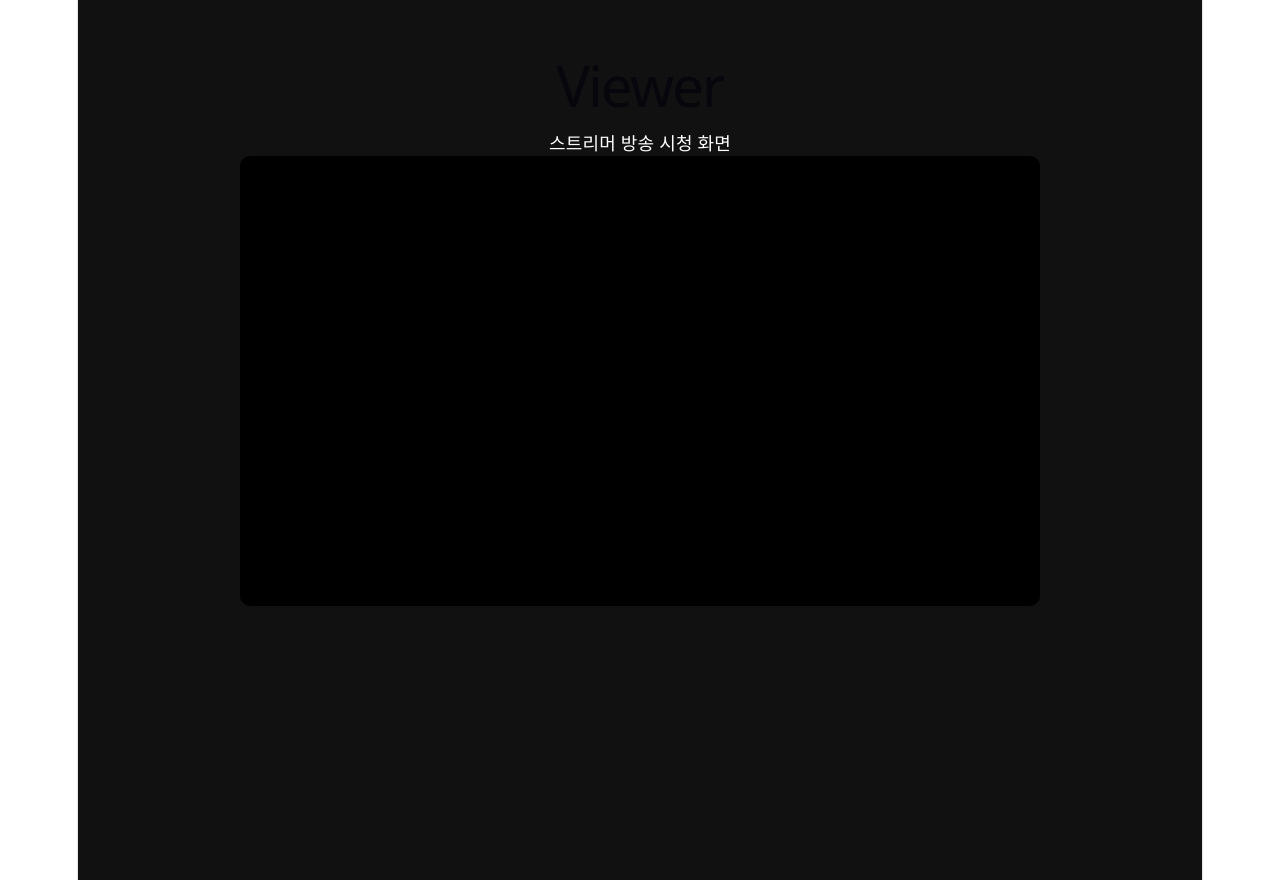
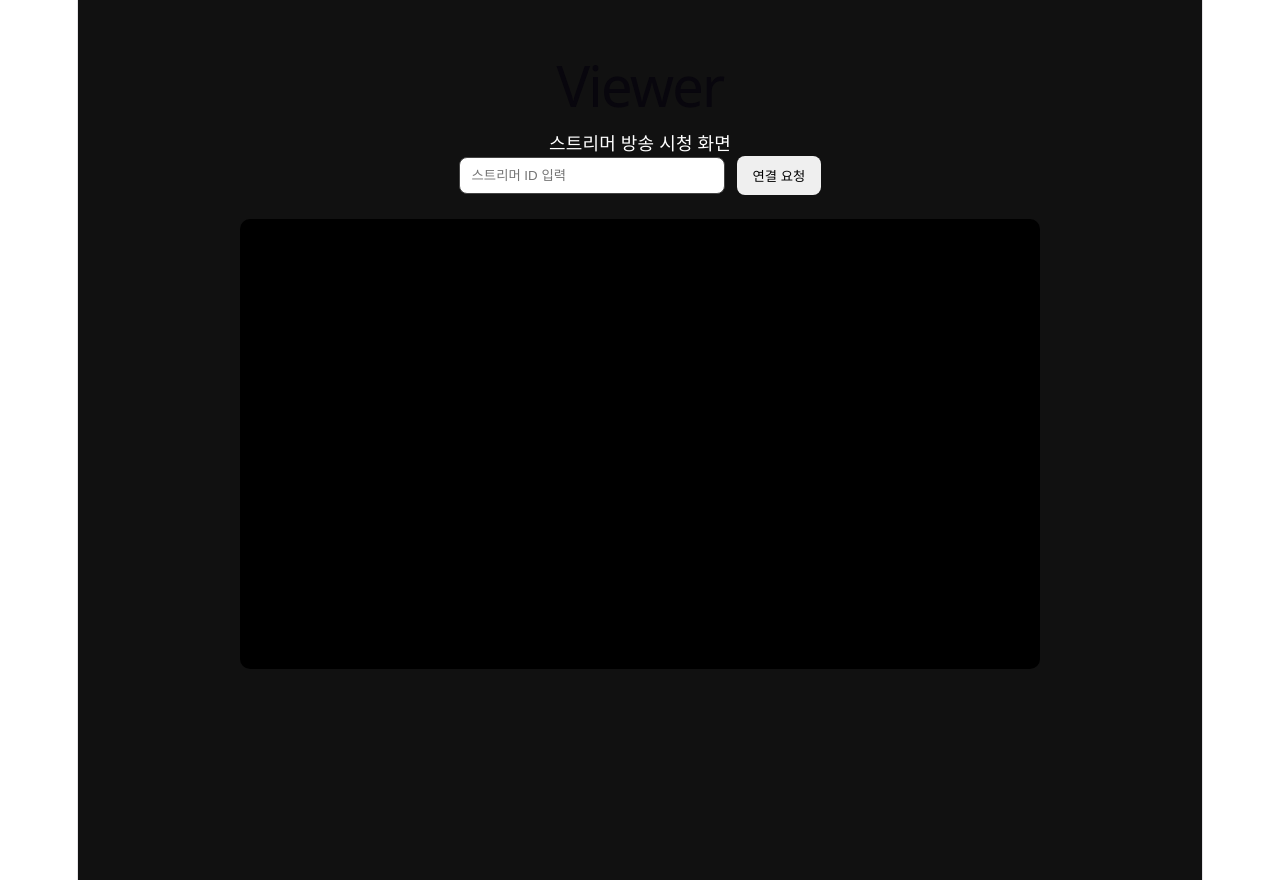
Before and after one commit to Setto1044/eyetc, a React (Vite) app in the folder frontend/: page /viewer in a window 1280 px wide. Built offline with nearby package versions, Linux system fonts and the light colour scheme; no server answers.

Commit message:
feat: viewer의 스트림 조인 요청 및 저장 기능 추가

```diff
--- a/frontend/src/assets/pages/ViewerPage.tsx
+++ b/frontend/src/assets/pages/ViewerPage.tsx
@@ -1,4 +1,37 @@
+import { useState, useEffect } from "react";
+import { connectSignalServer, sendSignalMessage } from "../utils/signals/signalSocket";
+import { SignalMessageType } from "../utils/signals/signalMessage";
+
+
 export default function ViewerPage() {
+
+  const [streamerIdInput, setStreamerIdInput] = useState("");
+
+  useEffect(() => {
+    const socket = connectSignalServer();
+    if(!socket) {
+      console.error("❌ Socket 연결 실패")
+      return
+    }
+  }, [])
+
+
+  const handleJoinStream = () => {
+    const streamerId = streamerIdInput.trim();
+
+    if (!streamerId) {
+      console.error("❌ streamerId를 입력하세요");
+      return;
+    }
+
+    sendSignalMessage({
+      type: SignalMessageType.JOIN_STREAM,
+      streamerId,
+    });
+
+    console.log("✅ JOIN_STREAM 전송:", streamerId);
+  };
+
   return (
     <div
       style={{
@@ -16,6 +49,41 @@ export default function ViewerPage() {
 
       <div
         style={{
+          display: "flex",
+          gap: "12px",
+          marginBottom: "24px",
+          alignItems: "center",
+        }}
+      >
+        <input
+          type="text"
+          value={streamerIdInput}
+          onChange={(e) => setStreamerIdInput(e.target.value)}
+          placeholder="스트리머 ID 입력"
+          style={{
+            width: "240px",
+            padding: "10px 12px",
+            borderRadius: "8px",
+            border: "1px solid #444",
+            outline: "none",
+          }}
+        />
+
+        <button
+          onClick={handleJoinStream}
+          style={{
+            padding: "10px 16px",
+            borderRadius: "8px",
+            border: "none",
+            cursor: "pointer",
+          }}
+        >
+          연결 요청
+        </button>
+      </div>
+
+      <div
+        style={{
           width: "800px",
           height: "450px",
           backgroundColor: "black",
```
Also changed, not shown: 1 other file (tests, documents, lock files or other folders).
